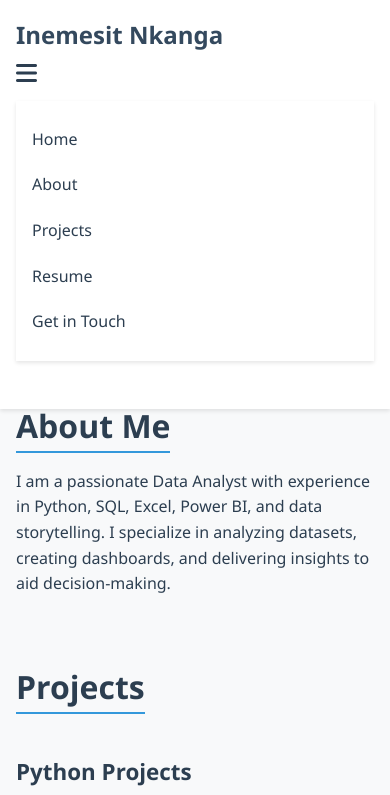
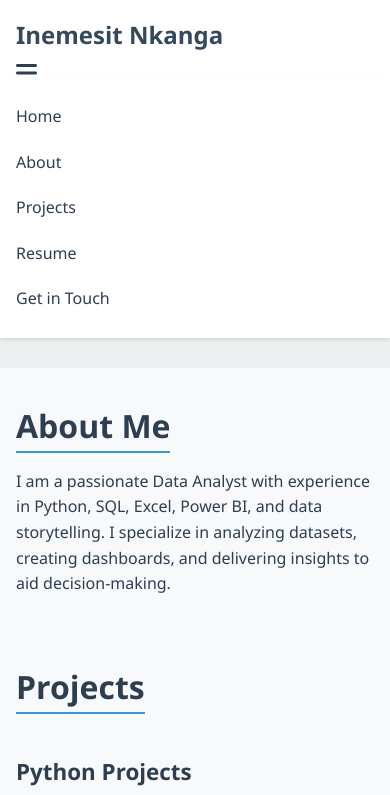
Before and after one commit to ineversedata/data-analyst-portfolio, a plain HTML site: page index.html in a window 390 px wide. Both pictures are taken after a click on the element 26 px from the left and 73 px from the top of the page. Shown: the top 795 px of the page. Drawn offline with Linux system fonts and the light colour scheme.

Commit message:
Update style.css

```diff
--- a/style.css
+++ b/style.css
@@ -44,6 +44,40 @@
 }
 nav ul li a:hover {
   color: #2980b9;
+}
+/* Hamburger icon (hidden on desktop) */
+.menu-toggle {
+  display: none;
+  font-size: 1.5rem;
+  cursor: pointer;
+  color: #2c3e50;
+}
+
+/* Mobile styles */
+@media (max-width: 768px) {
+  .menu-toggle {
+    display: block;
+  }
+
+  nav ul {
+    display: none;
+    flex-direction: column;
+    width: 100%;
+    position: absolute;
+    top: 70px;
+    left: 0;
+    background-color: #ffffff;
+    padding: 1rem 2rem;
+    box-shadow: 0 4px 8px rgba(0,0,0,0.05);
+  }
+
+  nav ul.show {
+    display: flex;
+  }
+
+  nav ul li {
+    margin: 10px 0;
+  }
 }
 
 /* Sections */
```
